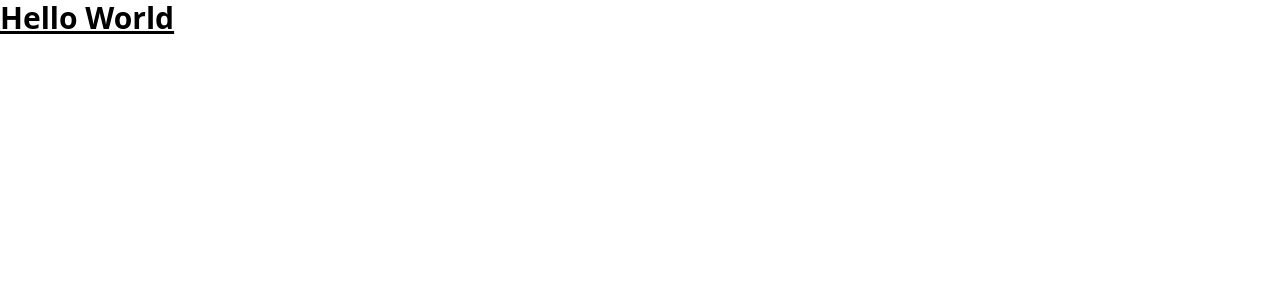
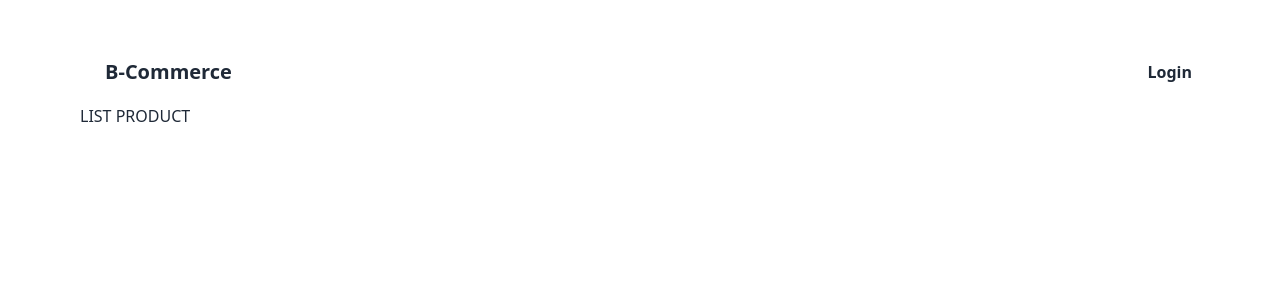
Before and after one commit to octadsp/nextjs-commerce, a Next.js app: page / in a window 1280 px wide. Shown: the top 300 px of the page. Built offline with nearby package versions, Linux system fonts and the light colour scheme.

Commit message:
Navbar Progression

```diff
--- /dev/null
+++ b/components/Elements/Avatar/index.jsx
@@ -0,0 +1,25 @@
+import React from "react";
+
+function index() {
+    return (
+        <div className="dropdown dropdown-end">
+            <label tabIndex={0}
+                className="btn btn-ghost btn-circle avatar">
+                <div className="w-10 rounded-full">
+                    <img src="https://placehold.co/600x400"/>
+                </div>
+            </label>
+            <ul tabIndex={0}
+                className="menu menu-sm dropdown-content mt-3 p-2 shadow bg-base-100 rounded-box w-52">
+                <li>
+                    <a>List Order</a>
+                </li>
+                <li>
+                    <a>Logout</a>
+                </li>
+            </ul>
+        </div>
+    );
+}
+
+export default index;
--- /dev/null
+++ b/components/Elements/Button/index.jsx
@@ -0,0 +1,17 @@
+import React from 'react'
+
+function index(props) {
+    const handleButtonClick = () => {
+        if (typeof window[props.id]?.showModal === 'function') {
+          window[props.id].showModal();
+        }
+      };
+
+  return (
+    <button className="font-bold" onClick={handleButtonClick}>
+        {props.name}
+    </button>
+  )
+}
+
+export default index;
--- /dev/null
+++ b/components/Elements/Cart/badge.jsx
@@ -0,0 +1,9 @@
+import React from 'react'
+
+export default function badge() {
+  return (
+    <span className="badge badge-sm indicator-item font-bold bg-white text-black">
+        8
+    </span>
+  )
+}
--- /dev/null
+++ b/components/Elements/Cart/cart.jsx
@@ -0,0 +1,16 @@
+import React from "react";
+
+export default function cart() {
+    return (
+        <div tabIndex={0}
+            className="mt-3 card card-compact dropdown-content w-52 bg-base-100 shadow">
+            <div className="card-body">
+                <span className="font-bold text-lg">8 Items</span>
+                <span className="text-info">Subtotal: $999</span>
+                <div className="card-actions">
+                    <button className="btn btn-primary btn-block">View cart</button>
+                </div>
+            </div>
+        </div>
+    );
+}
--- /dev/null
+++ b/components/Elements/Cart/index.jsx
@@ -0,0 +1,30 @@
+import React from 'react'
+import Badge from './badge'
+import Cart from './cart'
+
+export default function index() {
+    return (
+        <div className="dropdown dropdown-end">
+        <label tabIndex={0} className="btn btn-ghost btn-circle">
+          <div className="indicator">
+            <svg
+              xmlns="http://www.w3.org/2000/svg"
+              className="h-5 w-5"
+              fill="none"
+              viewBox="0 0 24 24"
+              stroke="currentColor"
+            >
+              <path
+                strokeLinecap="round"
+                strokeLinejoin="round"
+                strokeWidth="2"
+                d="M3 3h2l.4 2M7 13h10l4-8H5.4M7 13L5.4 5M7 13l-2.293 2.293c-.63.63-.184 1.707.707 1.707H17m0 0a2 2 0 100 4 2 2 0 000-4zm-8 2a2 2 0 11-4 0 2 2 0 014 0z"
+              />
+            </svg>
+            <Badge />
+          </div>
+        </label>
+        <Cart />
+      </div>
+    )
+}
--- /dev/null
+++ b/components/Elements/Input/index.jsx
@@ -0,0 +1,7 @@
+import React from 'react'
+
+export default function index(props) {
+  return (
+    <input type={props.type} placeholder={props.placeholder} className="input input-bordered w-full max-w-xs" />
+  )
+}
--- /dev/null
+++ b/components/Fragments/loginModal.jsx
@@ -0,0 +1,24 @@
+import React from "react";
+import Button from "../Elements/Button/index";
+import Input from "../Elements/Input/index";
+
+function loginModal() {
+  return (
+    <>
+      <Button id={"my_modal_login"} name={"Login"} />
+      <dialog id="my_modal_login" className="modal">
+        <form method="dialog" className="modal-box">
+          <h3 className="font-bold text-lg">Login</h3>
+          <div>
+            <Input placeholder={"Email"} type={"test"}/>
+          </div>
+        </form>
+        <form method="dialog" className="modal-backdrop">
+          <button>close</button>
+        </form>
+      </dialog>
+    </>
+  );
+}
+
+export default loginModal;
--- /dev/null
+++ b/components/Fragments/navbar.jsx
@@ -0,0 +1,27 @@
+import React, { useState } from "react";
+import Avatar from "../Elements/Avatar/index";
+import Cart from "../Elements/Cart/index";
+import LoginModal from "../Fragments/loginModal";
+
+function navbar() {
+  const [isLogin, setIsLogin] = useState(false);
+  return (
+    <div className="navbar bg-base-100">
+      <div className="flex-1">
+        <a className="btn btn-ghost normal-case text-xl">B-Commerce</a>
+      </div>
+      <div className="flex-none">
+        {isLogin ? (
+          <>
+            <Cart />
+            <Avatar />
+          </>
+        ) : (
+          <LoginModal />
+        )}
+      </div>
+    </div>
+  );
+}
+
+export default navbar;
--- a/package.json
+++ b/package.json
@@ -15,6 +15,7 @@
   },
   "devDependencies": {
     "autoprefixer": "^10.4.14",
+    "daisyui": "^3.1.0",
     "eslint": "8.42.0",
     "eslint-config-next": "13.4.5",
     "postcss": "^8.4.24",
--- a/pages/index.js
+++ b/pages/index.js
@@ -1,9 +1,15 @@
-
+import Navbar from "../components/Fragments/navbar.jsx";
 
 export default function Home() {
   return (
-    <div >
-      <h1 className='text-3xl font-bold underline'>Hello World</h1>
+    <div className="px-20 py-10">
+      <nav>
+        <Navbar />
+      </nav>
+
+      <section>
+        <h1>LIST PRODUCT</h1>
+      </section>
     </div>
-  )
+  );
 }
--- a/tailwind.config.js
+++ b/tailwind.config.js
@@ -4,12 +4,10 @@ module.exports = {
     "./app/**/*.{js,ts,jsx,tsx,mdx}",
     "./pages/**/*.{js,ts,jsx,tsx,mdx}",
     "./components/**/*.{js,ts,jsx,tsx,mdx}",
-
-    // Or if using `src` directory:
-    "./src/**/*.{js,ts,jsx,tsx,mdx}",
   ],
   theme: {
     extend: {},
   },
-  plugins: [],
+  plugins: [require("daisyui")],
+
 }
```
Also changed, not shown: 1 other file (tests, documents, lock files or other folders).
